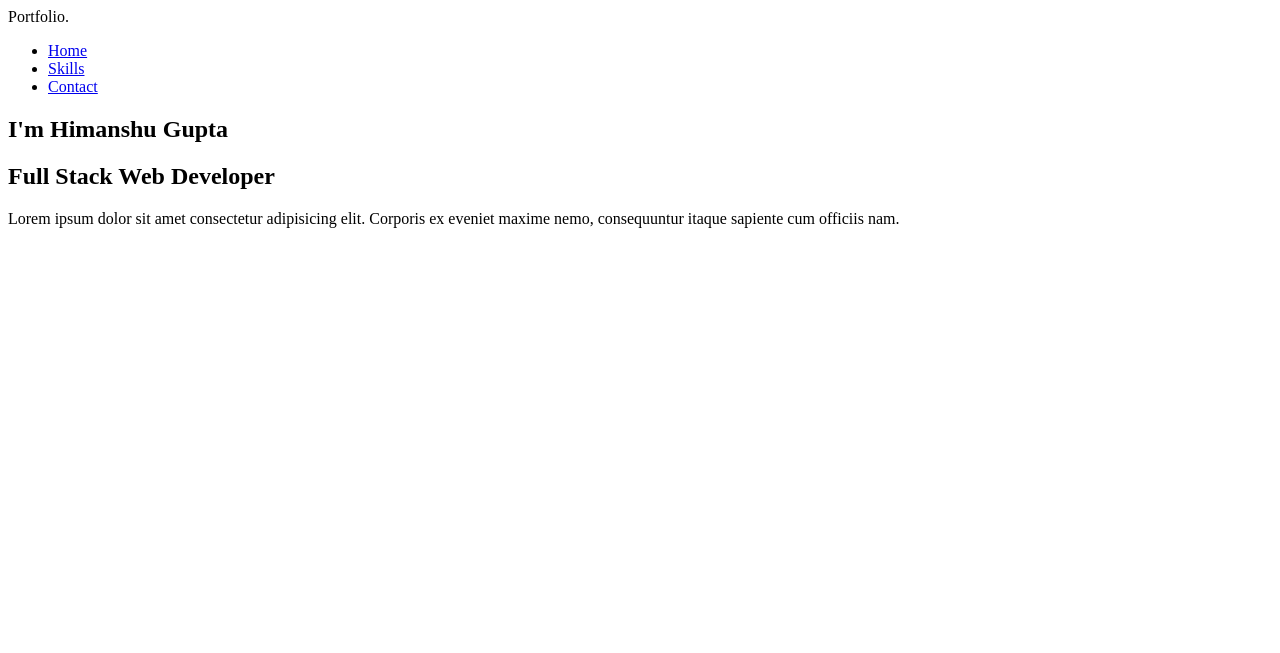
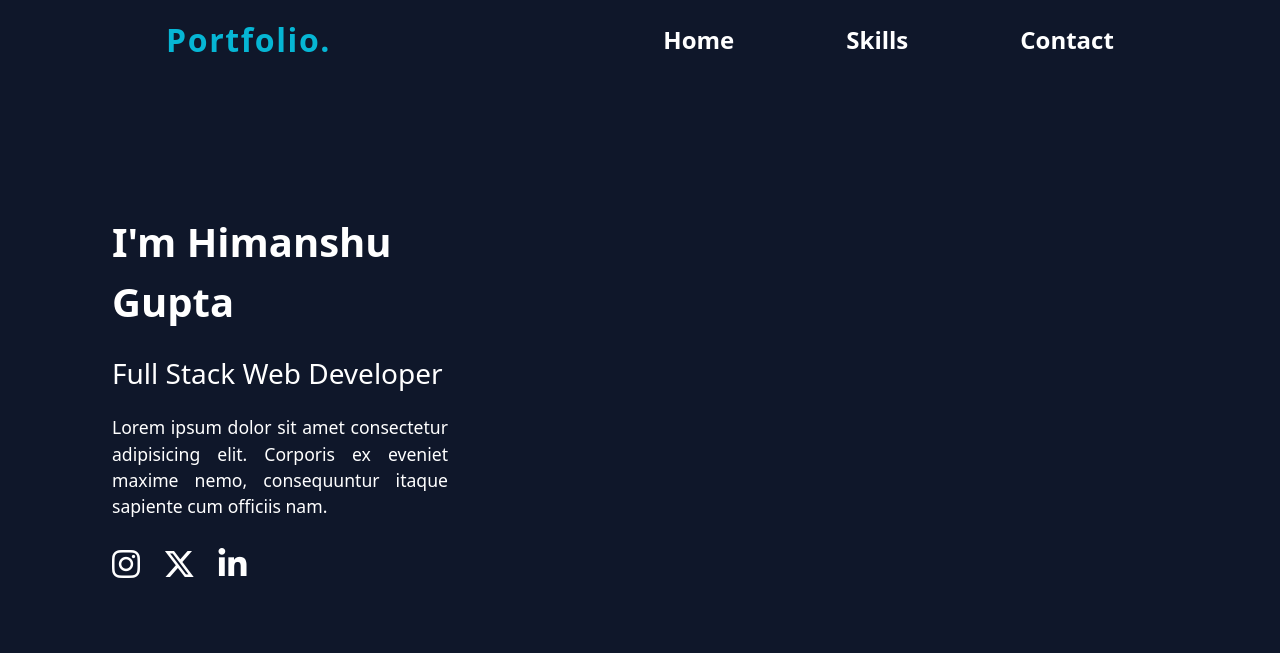
Before and after one commit to HimanshuGupta0011/responsive_portfolio, a plain HTML site: page index.html in a window 1280 px wide. Drawn offline with Linux system fonts and the light colour scheme; the site is published under a folder, as on GitHub Pages, so addresses that start at the root find nothing.

Commit message:
link bug fixed

```diff
--- a/index.html
+++ b/index.html
@@ -4,7 +4,7 @@
     <meta charset="UTF-8" />
     <meta name="viewport" content="width=device-width, initial-scale=1.0" />
     <title>Himanshu Gupta | Full Stack Web Developer</title>
-    <link rel="stylesheet" crossorigin href="/assets/index-jT6_afno.css">
+    <link rel="stylesheet" crossorigin href="./assets/index-jT6_afno.css">
   </head>
   <body class="bg-slate-900 text-white">
     <nav class="flex h-[5rem] max-w-[100vw] items-center justify-around">
```
